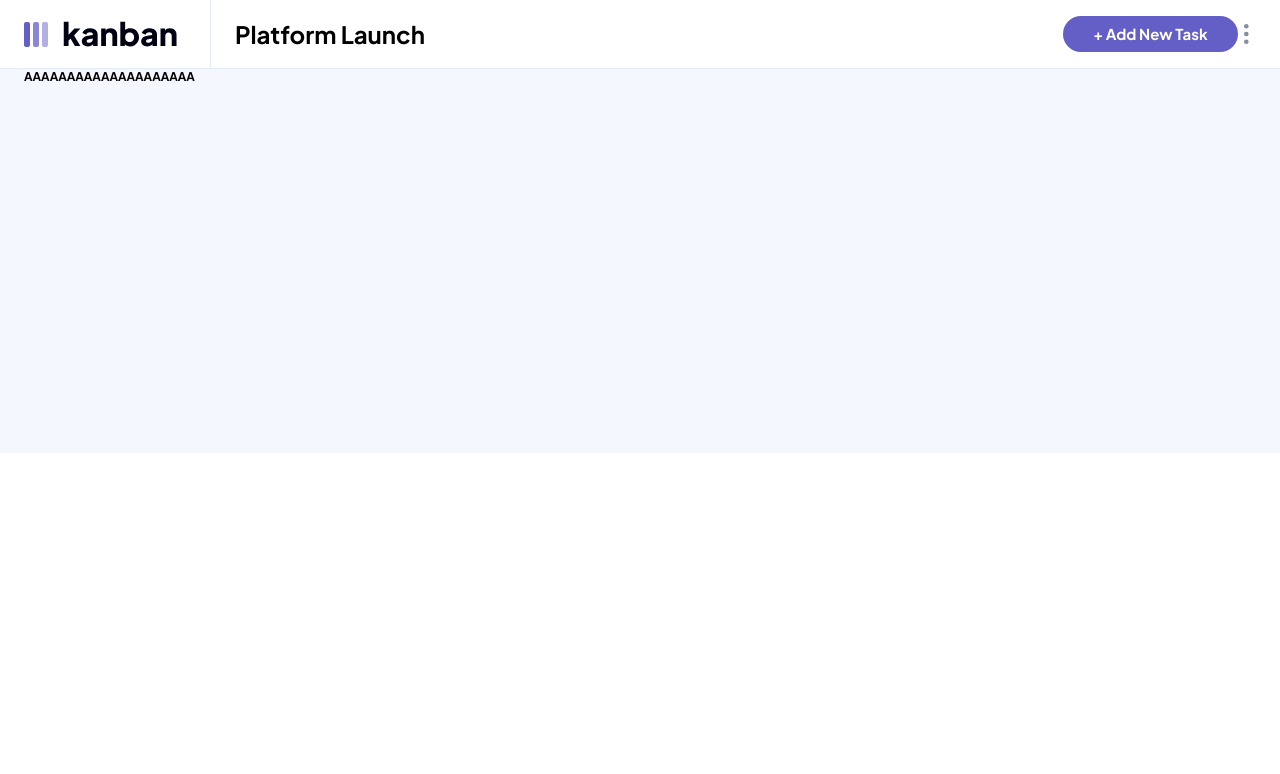
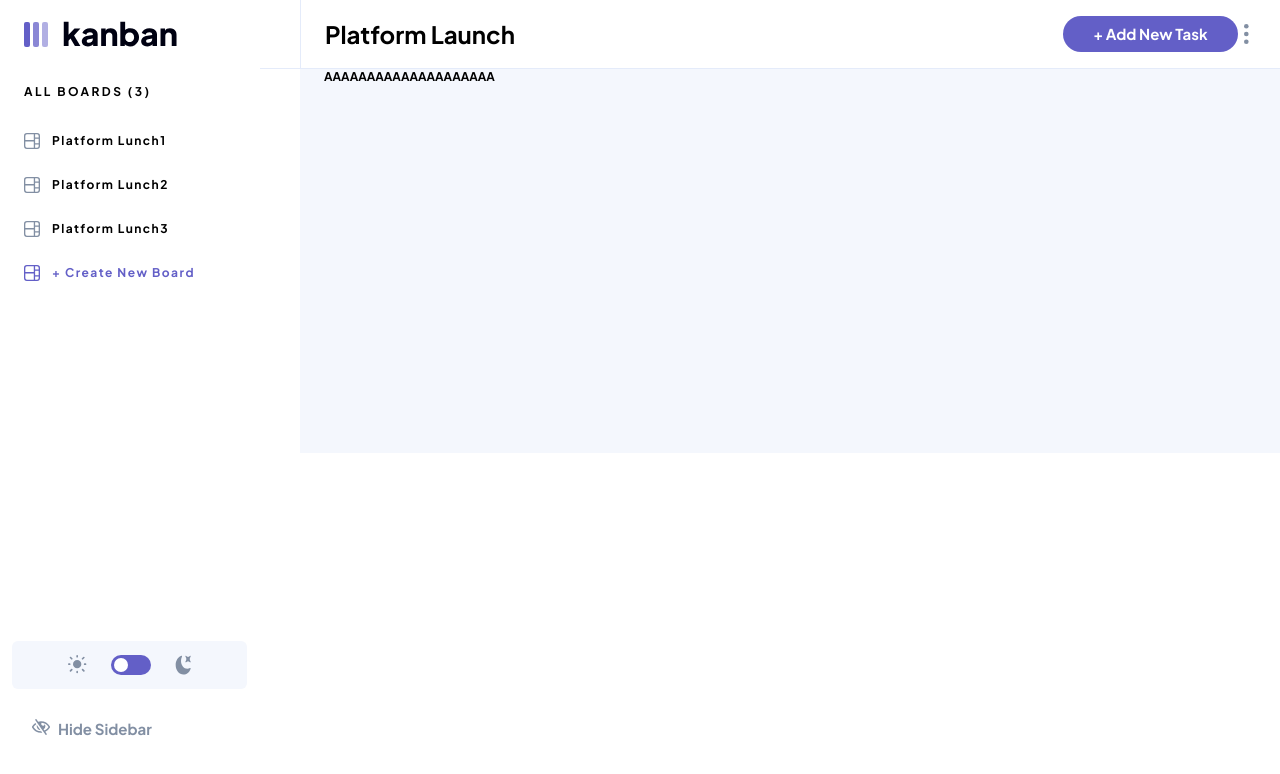
Before and after one commit to MarcinFiuk/kanban-task-management-web-app, a React (Vite) app: page / in a window 1280 px wide. Shown: the top 774 px of the page. Built offline with nearby package versions, Linux system fonts and the light colour scheme.

Commit message:
feat: tablet/desktop navigation

```diff
--- a/src/App.tsx
+++ b/src/App.tsx
@@ -6,17 +6,23 @@ import Overlay from './components/Overlay';
 
 function App() {
     const [darkMode, setDarkMode] = useState(false);
-    const [isNavOpen, setIsNavOpen] = useState(false);
+    const [isNavOpen, setIsNavOpen] = useState(true);
 
     return (
         <div className={`relative ${darkMode ? 'dark' : ''}`}>
-            <Overlay open={isNavOpen} />
+            <div className='md:hidden'>
+                <Overlay open={isNavOpen} />
+            </div>
             <Header
                 darkMode={darkMode}
-                setOpenNav={setIsNavOpen}
+                setToggleNav={setIsNavOpen}
                 isOpen={isNavOpen}
             />
-            <Navigation darkMode={darkMode} isOpen={isNavOpen} />
+            <Navigation
+                darkMode={darkMode}
+                isOpen={isNavOpen}
+                setCloseNav={setIsNavOpen}
+            />
             <main className=''>
                 <div
                     className={`${
--- a/src/components/Header.tsx
+++ b/src/components/Header.tsx
@@ -11,10 +11,10 @@ import ChevronIcon from './../assets/icon-chevron-down.svg';
 type HeaderProps = {
     darkMode: boolean;
     isOpen: boolean;
-    setOpenNav: React.Dispatch<React.SetStateAction<boolean>>;
+    setToggleNav: React.Dispatch<React.SetStateAction<boolean>>;
 };
 
-const Header = ({ darkMode, setOpenNav, isOpen }: HeaderProps) => {
+const Header = ({ darkMode, setToggleNav, isOpen }: HeaderProps) => {
     return (
         <>
             <header
@@ -36,7 +36,7 @@ const Header = ({ darkMode, setOpenNav, isOpen }: HeaderProps) => {
                         Platform Launch
                     </h1>
                     <button
-                        onClick={() => setOpenNav(!isOpen)}
+                        onClick={() => setToggleNav(!isOpen)}
                         className={`md:hidden ${
                             isOpen ? 'rotate-180' : 'rotate-0'
                         } duration-500`}
--- a/src/components/Navigation.tsx
+++ b/src/components/Navigation.tsx
@@ -1,38 +1,43 @@
 import BoardIcon from '../assets/icon-board.svg';
 import LightModeIcon from '../assets/icon-light-theme.svg';
 import DarkModeIcon from '../assets/icon-dark-theme.svg';
+import HideNavbar from '../assets/icon-hide-sidebar.svg';
 
-type NavProps = { darkMode: boolean; isOpen: boolean };
+type NavProps = {
+    darkMode: boolean;
+    isOpen: boolean;
+    setCloseNav: React.Dispatch<React.SetStateAction<boolean>>;
+};
 
 const Navigation = (props: NavProps) => {
-    const { darkMode, isOpen } = props;
+    const { darkMode, isOpen, setCloseNav } = props;
 
     return (
-        <div className='absolute left-1/2 top-20 -translate-x-1/2'>
+        <div className='absolute left-1/2 md:left-0 top-20 md:top-[68px] -translate-x-1/2 md:translate-x-0'>
             <div
-                className={`min-w-fit bg-white rounded-lg py-4 shadow-custom ${
+                className={`flex flex-col min-w-fit md:min-h-[calc(100vh_-_68px)] bg-white rounded-lg md:rounded-none py-4 shadow-custom md:shadow-none ${
                     isOpen
                         ? 'scale-y-100 -translate-y-0'
                         : 'scale-y-0 -translate-y-4'
                 } duration-500 origin-top`}
             >
-                <div className='text-headingS text-mediumGrey mb-4'>
+                <div className=' text-headingS text-mediumGrey mb-4 md:mb-auto'>
                     <p className='uppercase ps-6 mb-5 tracking-[0.2em]'>
                         all boards (3)
                     </p>
-                    <button className='flex gap-3 py-3.5 w-60 ps-6 me-6 rounded-e-full'>
+                    <button className='flex gap-3 py-3.5 w-60 ps-6 me-6 md:me-5 rounded-e-full'>
                         <img src={BoardIcon} alt='' role='none' />
-                        <p>Platform Lunch1</p>
+                        Platform Lunch1
                     </button>
-                    <button className='flex gap-3 py-3.5 w-60 ps-6 me-6 rounded-e-full'>
+                    <button className='flex gap-3 py-3.5 w-60 ps-6 me-6 md:me-5 rounded-e-full'>
                         <img src={BoardIcon} alt='' role='none' />
                         Platform Lunch2
                     </button>
-                    <button className='flex gap-3 py-3.5 w-60 ps-6 me-6 rounded-e-full'>
+                    <button className='flex gap-3 py-3.5 w-60 ps-6 me-6 md:me-5 rounded-e-full'>
                         <img src={BoardIcon} alt='' role='none' />
                         Platform Lunch3
                     </button>
-                    <button className='flex gap-3 py-3.5 w-60 ps-6 me-6 rounded-e-full capitalize text-mainPurple'>
+                    <button className='flex gap-3 py-3.5 w-60 ps-6 me-6 md:me-5 rounded-e-full capitalize text-mainPurple'>
                         <svg
                             width='16'
                             height='16'
@@ -46,7 +51,7 @@ const Navigation = (props: NavProps) => {
                         + Create New Board
                     </button>
                 </div>
-                <div className=' flex  justify-center items-center w-60 h-12 rounded-md bg-grayLight ms-4 me-3'>
+                <div className='flex justify-center items-center w-[235px] h-12 rounded-md bg-grayLight ms-4 md:ms-3 me-3 md:mb-4'>
                     <label htmlFor='light' className=''>
                         <img src={LightModeIcon} alt='LightModeIcon' />
                     </label>
@@ -64,6 +69,15 @@ const Navigation = (props: NavProps) => {
                         <img src={DarkModeIcon} alt='DarkModeIcon' />
                     </label>
                 </div>
+                <div className='mb-8'>
+                    <button
+                        onClick={() => setCloseNav(false)}
+                        className='hidden md:flex gap-2 text-grayMedium text-left text-headingM w-full ps-6 lg:ps-8 py-3.5'
+                    >
+                        <img src={HideNavbar} alt='' role='none' />
+                        Hide Sidebar
+                    </button>
+                </div>
             </div>
         </div>
     );
--- a/tailwind.config.js
+++ b/tailwind.config.js
@@ -12,7 +12,7 @@ export default {
             black: '#000112',
             veryDarkGrey: '#20212C',
             darkGrey: '#2B2C37',
-            mediumGrey: '#828FA3',
+            grayMedium: '#828FA3',
             grayLight: '#F4F7FD',
             lines: '#3E3F4E',
             linesLight: '#E4EBFA',
```
